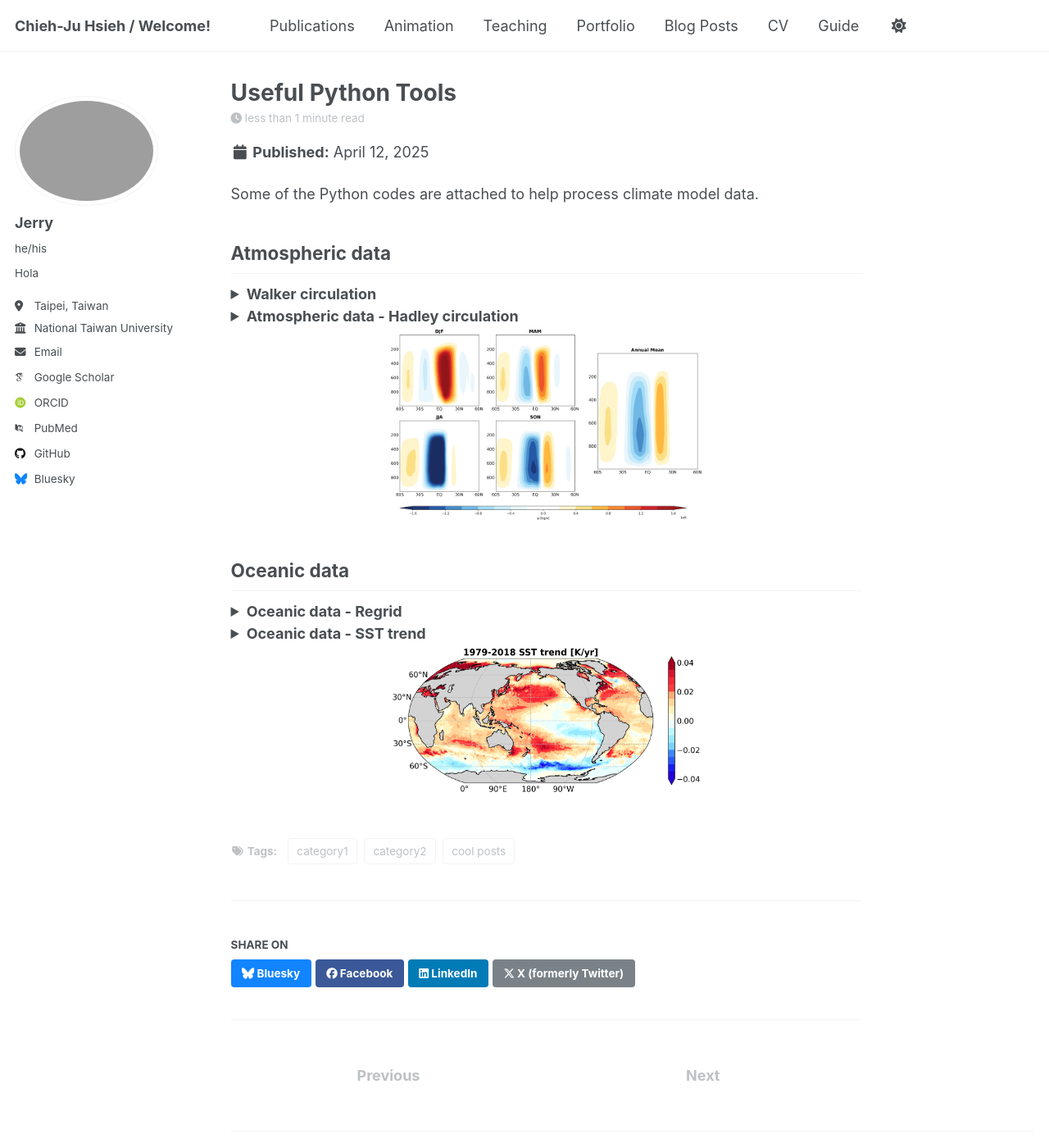
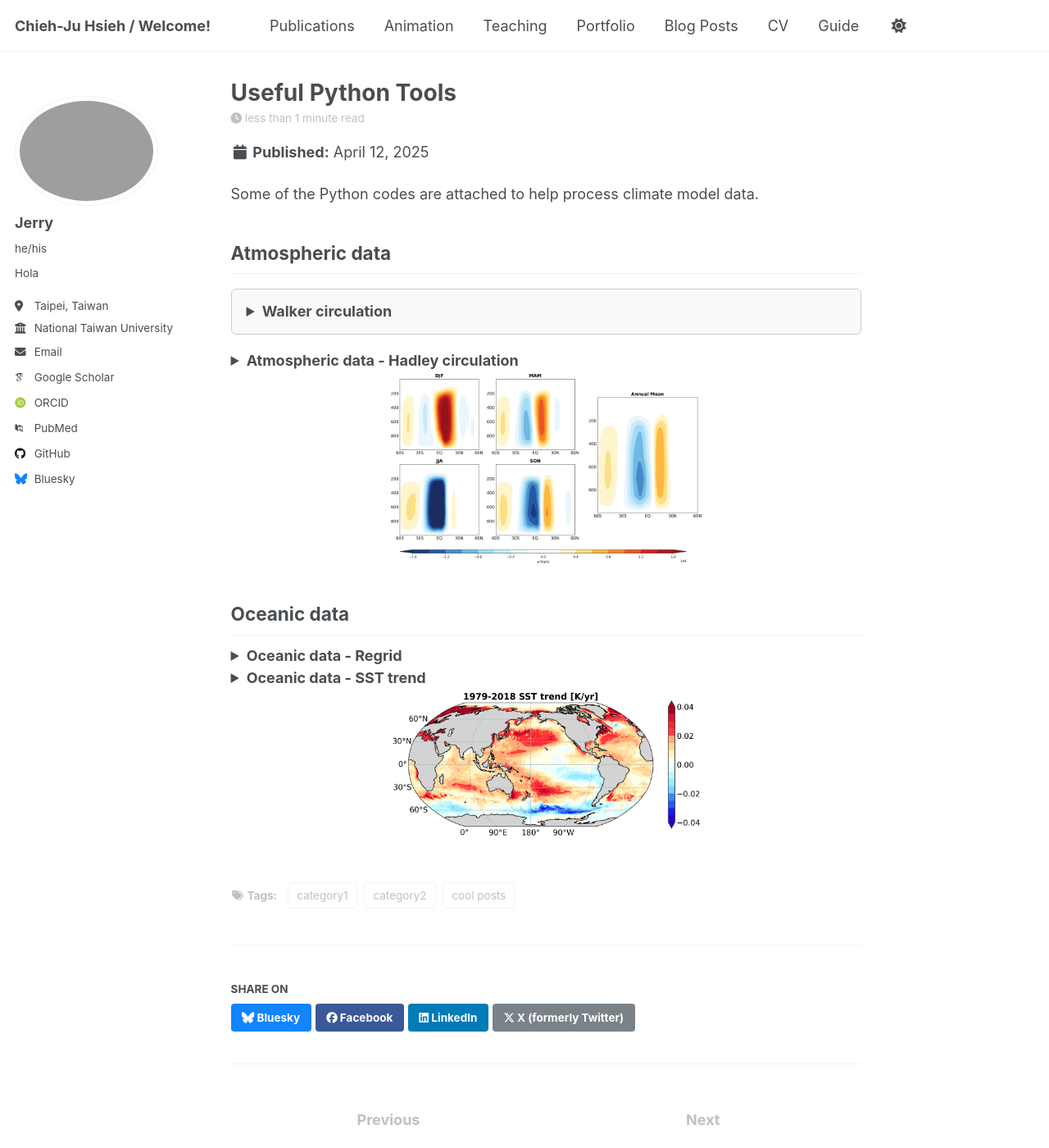
Before and after one commit to CJ-Hsieh/CJ-Hsieh.github.io, a Jekyll site: the page built from _posts/2025-04-12-python-tools.md, in a window 1280 px wide and 1400 px high. Shown: the whole window at 82% size. Built offline with Jekyll 4.4.1, drawn with Linux system fonts in a browser that asks for light colours; some web fonts are replaced.

Commit message:
Update main.scss

```diff
--- a/assets/css/main.scss
+++ b/assets/css/main.scss
@@ -41,3 +41,29 @@
     "vendor/font-awesome/brands",
     "vendor/magnific-popup/magnific-popup"
 ;
+
+
+pre code {
+  display: block;
+  padding: 1em;
+  background-color: #f5f5f5;
+  color: #333;
+  overflow-x: auto;
+  border-radius: 6px;
+  line-height: 1.5;
+  font-size: 0.95em;
+  font-family: Consolas, Monaco, "Courier New", monospace;
+}
+
+details.code-toggle {
+  margin: 1em 0;
+  padding: 0.75em 1em;
+  border: 1px solid #ccc;
+  border-radius: 6px;
+  background-color: #fafafa;
+}
+
+details.code-toggle summary {
+  font-weight: bold;
+  cursor: pointer;
+}
```
